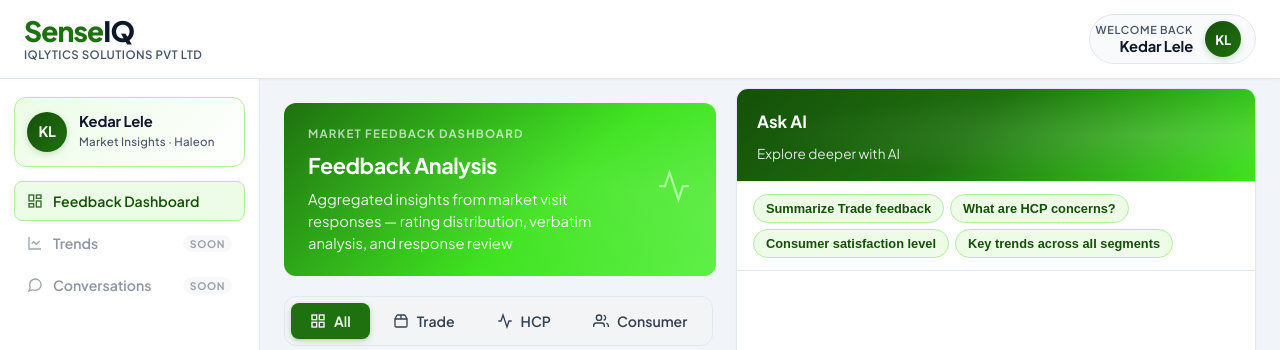
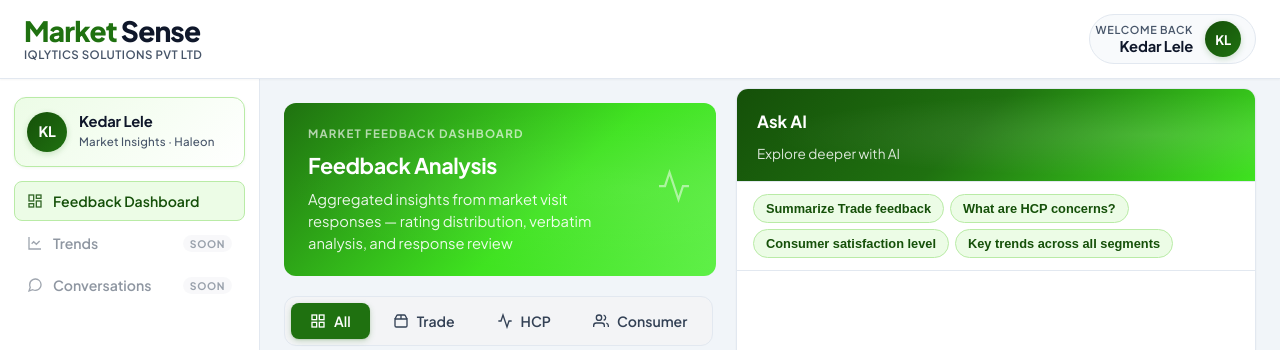
Before and after one commit to abhi9716/SenseMark, a FastAPI app: page / in a window 1280 px wide. Shown: the top 350 px of the page. Run offline with FastAPI, Linux system fonts and the light colour scheme; data that the repository does not hold is empty; some libraries are stand-ins or nearby versions.

Commit message:
chore: rename brand from SenseIQ to Market Sense
Title tag and header logo updated. Two-tone styling preserved
(primary-green on 'Market', neutral on 'Sense').

```diff
--- a/templates/index.html
+++ b/templates/index.html
@@ -3,7 +3,7 @@
 <head>
     <meta charset="UTF-8">
     <meta name="viewport" content="width=device-width, initial-scale=1.0">
-    <title>SenseIQ — IQlytics Solutions Pvt Ltd</title>
+    <title>Market Sense — IQlytics Solutions Pvt Ltd</title>
     <link rel="preconnect" href="https://fonts.googleapis.com">
     <link rel="preconnect" href="https://fonts.gstatic.com" crossorigin>
     <link href="https://fonts.googleapis.com/css2?family=Plus+Jakarta+Sans:wght@400;500;600;700;800&display=swap" rel="stylesheet">
@@ -14,7 +14,7 @@
         <div class="header-content">
             <div class="logo">
                 <div class="logo-text">
-                    <span class="logo-brand"><span class="logo-sense">Sense</span><span class="logo-iq">IQ</span></span>
+                    <span class="logo-brand"><span class="logo-sense">Market </span><span class="logo-iq">Sense</span></span>
                     <span class="logo-byline">IQlytics Solutions Pvt Ltd</span>
                 </div>
             </div>
```
